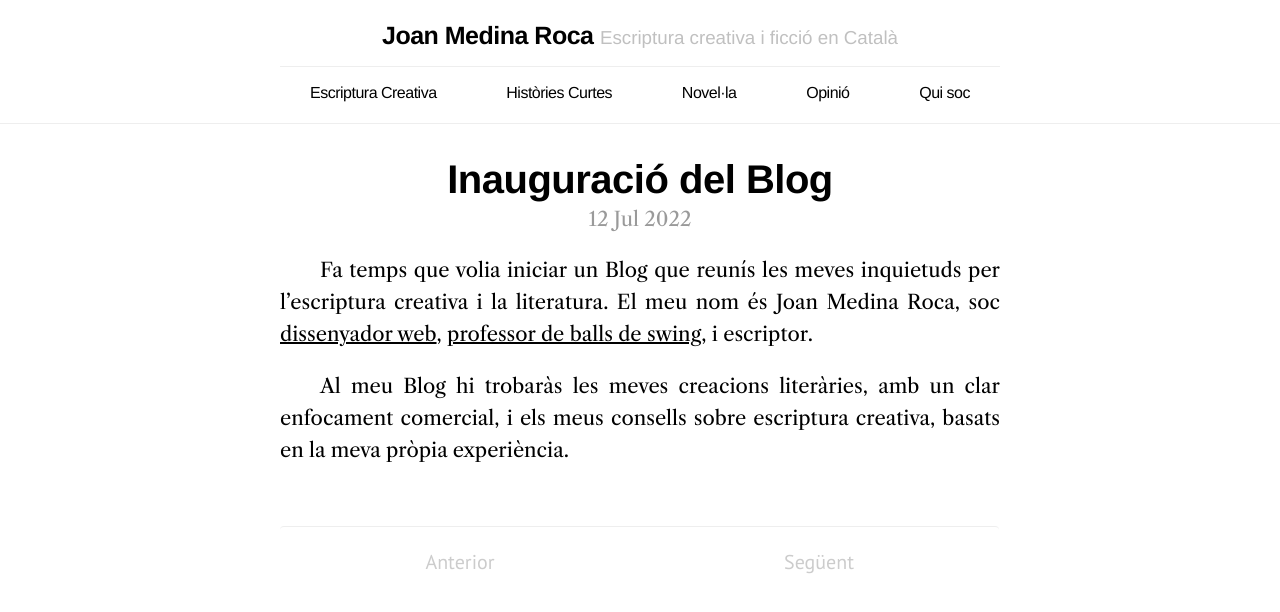
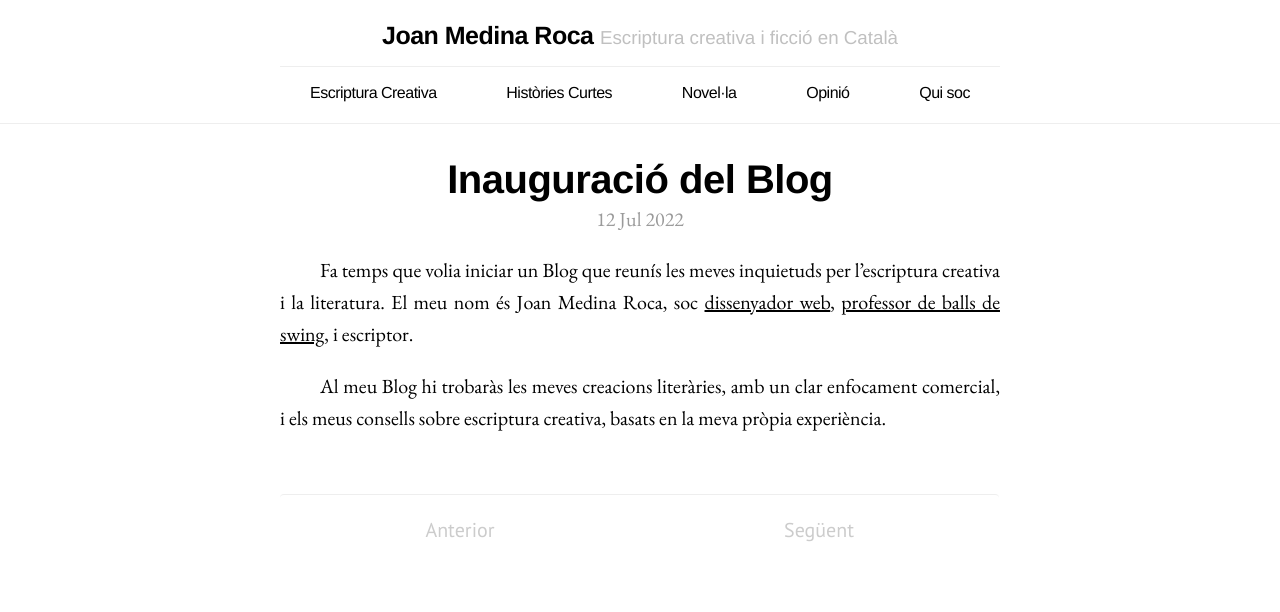
Before and after one commit to joan-medina-roca/blog-jmr-literatura, a Jekyll site: the page built from index.html, in a window 1280 px wide. Shown: the top 612 px of the page. Built offline with Jekyll 4.4.1, drawn with Linux system fonts in a browser that asks for light colours; the list of posts is cut into pages by our own code.

Commit message:
eb garamond

```diff
--- a/public/css/lanyon.css
+++ b/public/css/lanyon.css
@@ -31,11 +31,12 @@
 /* Font Imports */
 
 @import url('https://fonts.googleapis.com/css2?family=Amatic+SC&family=Libre+Caslon+Text&display=swap');
+@import url('https://fonts.googleapis.com/css2?family=EB+Garamond&display=swap');
 
 /* Custom Variables */
 
 :root{
-  --primary-font: "Libre Caslon Text", Georgia, "Times New Roman", serif;
+  --primary-font: "EB Garamond", Georgia, "Times New Roman", serif;
   --links-font: "Montserrat", Helvetica, Arial, sans-serif;
 }
 
@@ -52,7 +53,7 @@
 }
 
 html {
-  font-family: "Libre Caslon Text", Georgia, "Times New Roman", serif;
+  font-family: "EB Garamond", Georgia, "Times New Roman", serif;
 }
 
 h1, h2, h3, h4, h5, h6 {
@@ -233,12 +234,12 @@
 }
 .sidebar-item {
   padding: 1rem;
-  font-family: "Libre Caslon Text", Georgia, "Times New Roman", serif;
+  font-family: "EB Garamond", Georgia, "Times New Roman", serif;
   font-size: 1rem;
   text-indent: 0;
 }
 .sidebar-item p {
-  font-family: "Libre Caslon Text", Georgia, "Times New Roman", serif;
+  font-family: "EB Garamond", Georgia, "Times New Roman", serif;
   font-size: 1rem;
   text-indent: 0;
 }
```
